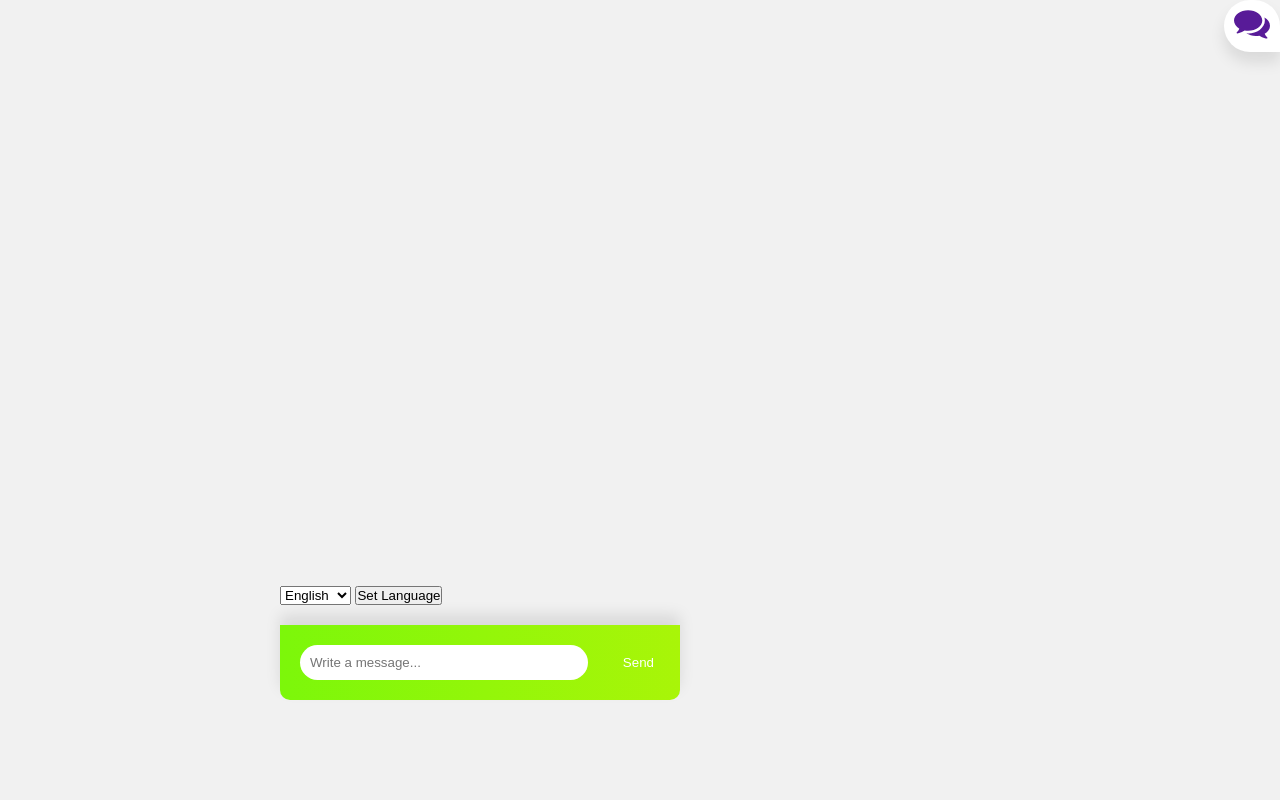
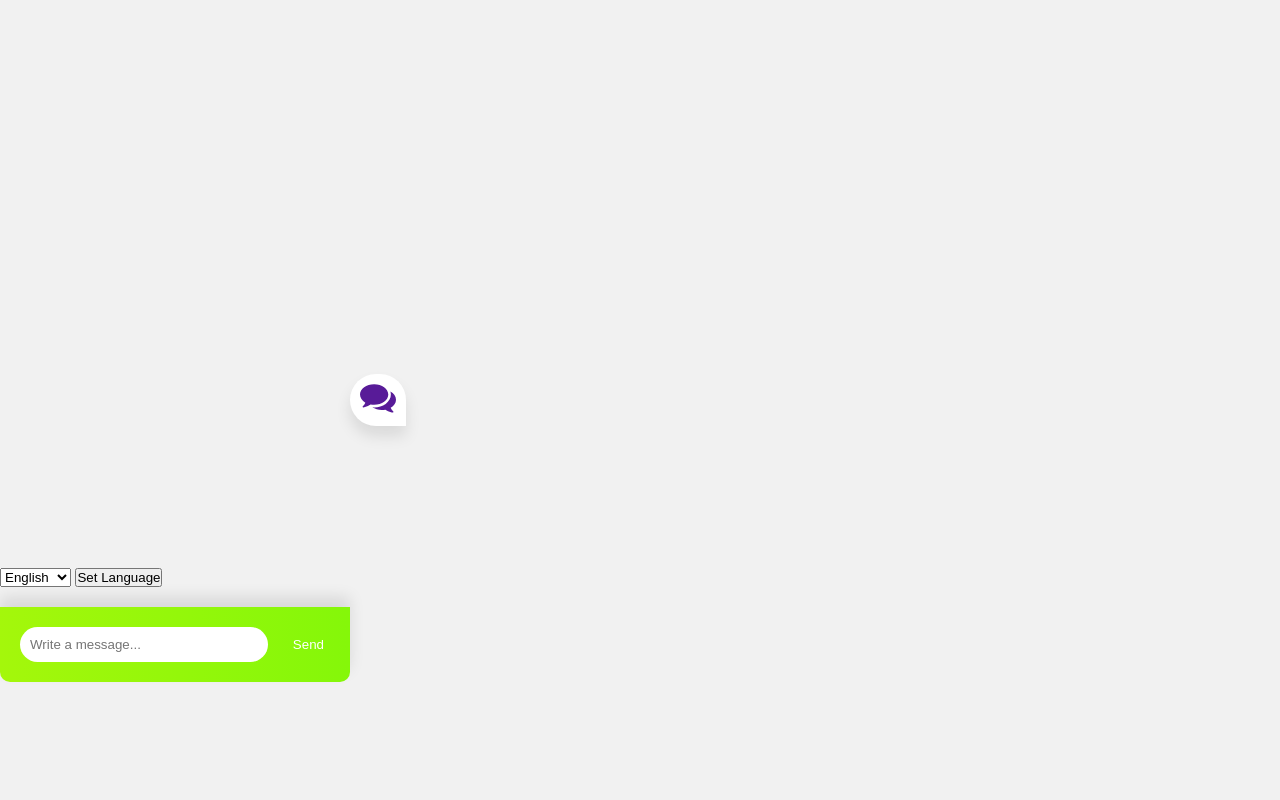
Before and after one commit to Abhishekranjan28/Altibee-Chat, a Flask app: page / in a window 1280 px wide. Run offline with Flask 3, Linux system fonts and the light colour scheme.

Commit message:
Update style.css

```diff
--- a/static/style.css
+++ b/static/style.css
@@ -12,28 +12,34 @@ body {
 }
 
 *, html {
-    --primaryGradient: linear-gradient(93.12deg, #ffba0a 0.52%, #f6bc0e 100%);
-    --secondaryGradient: linear-gradient(268.91deg, #aaf508 -2.14%, #7cf70a 99.69%);
+    --primaryGradient: linear-gradient(93.12deg, #f3b10a 0.52%, #f3a909 100%);
+    --secondaryGradient: linear-gradient(268.91deg, #84f709 -2.14%, #a4f70b 99.69%);
     --primaryBoxShadow: 0px 10px 15px rgba(0, 0, 0, 0.1);
     --secondaryBoxShadow: 0px -10px 15px rgba(0, 0, 0, 0.1);
-    --primary: #e9c543;
+    --primary: #581B98;
 }
 
+.container{
+    height:100vh;
+    width:100vw;
+    display:flex;
+    justify-items: center;
+    align-items: center;
+
+}
 /* CHATBOX
 =============== */
 .chatbox {
-    position: absolute;
-    bottom: 100px;
-    right: 600px;
+    position: relative;
 }
 
 /* CONTENT IS CLOSE */
 .chatbox__support {
     display: flex;
     flex-direction: column;
-    background: hsl(0, 16%, 76%);
-    width: 700px;
-    height: 800px;
+    background: #eee;
+    width: 300px;
+    height: 350px;
     z-index: -123456;
     opacity: 0;
     transition: all .5s ease-in-out;
@@ -98,8 +104,8 @@ body {
 
 .chatbox__support {
     background: #f9f9f9;
-    height: 500px;
-    width: 400px;
+    height: 450px;
+    width: 350px;
     box-shadow: 0px 0px 15px rgba(0, 0, 0, 0.1);
     border-top-left-radius: 20px;
     border-top-right-radius: 20px;
```
